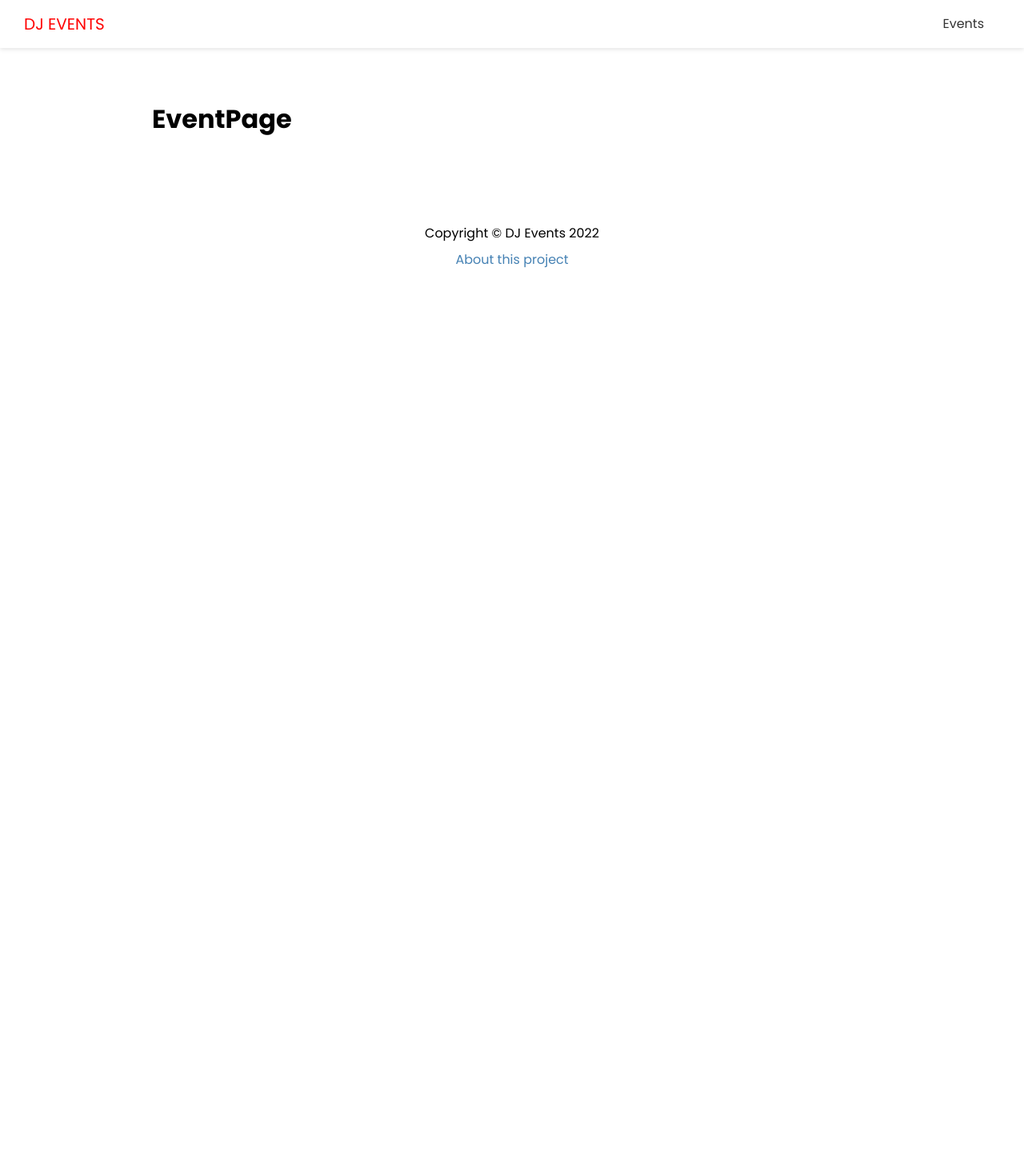
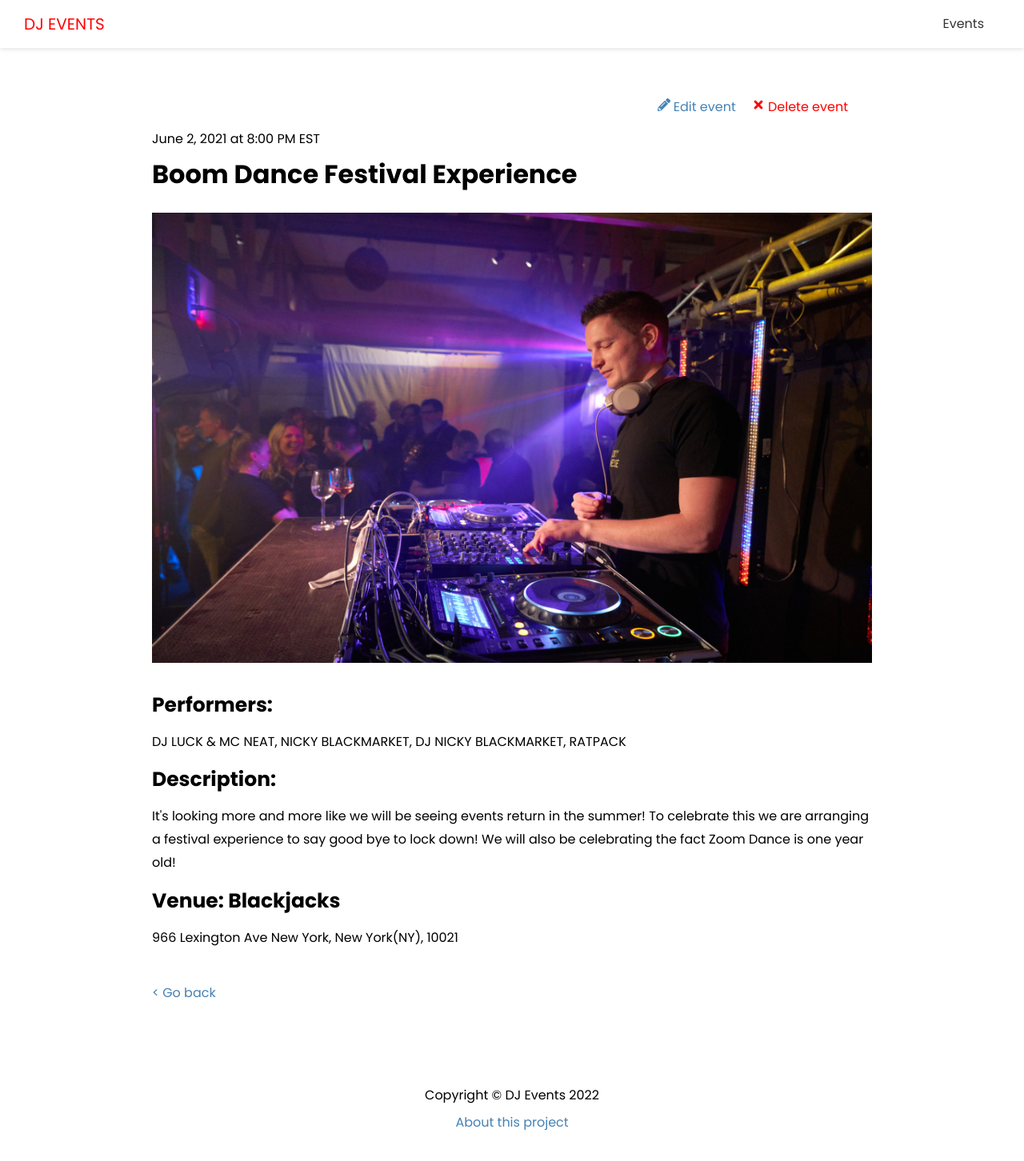
Before and after one commit to MilicTG/dj-events-frontend, a Next.js app: page /events/boom-dance-festival-experience in a window 1280 px wide. Shown: the top 1452 px of the page at 80% size. Before the commit the page ends 800 px from the top, so only its background shows below. Built offline with nearby package versions, Linux system fonts and the light colour scheme; no server answers.

Commit message:
Event single

```diff
--- a/pages/events/[slug].js
+++ b/pages/events/[slug].js
@@ -1,12 +1,66 @@
 import React from "react";
 import Layout from "@/components/Layout";
+import Link from "next/link";
+import Image from "next/image";
+import { FaPencilAlt, FaTimes } from "react-icons/fa";
+import { API_URL } from "@/config/index";
+import styles from "@/styles/Event.module.css";
 
-function EventPage() {
+function EventPage({ event }) {
+  const deleteEvent = (e) => {};
+
   return (
     <Layout>
-      <h1>EventPage</h1>
+      <div className={styles.event}>
+        <div className={styles.controls}>
+          <Link href={`/events/edit/${event.id}`}>
+            <a>
+              <FaPencilAlt /> Edit event
+            </a>
+          </Link>
+          <a href="#" className={styles.delete} onClick={deleteEvent}>
+            <FaTimes /> Delete event
+          </a>
+        </div>
+
+        <span>
+          {event.date} at {event.time}
+        </span>
+
+        <h1>{event.name}</h1>
+
+        {event.image && (
+          <div className={styles.image}>
+            <Image src={event.image} width={960} height={600} alt="" />
+          </div>
+        )}
+
+        <h3>Performers:</h3>
+        <p>{event.performers}</p>
+
+        <h3>Description:</h3>
+        <p>{event.description}</p>
+
+        <h3>Venue: {event.venue}</h3>
+        <p>{event.address}</p>
+
+        <Link href="/events">
+          <a className={styles.back}>{"<"} Go back</a>
+        </Link>
+      </div>
     </Layout>
   );
 }
 
+export async function getServerSideProps({ query: { slug } }) {
+  const res = await fetch(`${API_URL}/api/events/${slug}`);
+  const events = await res.json();
+
+  return {
+    props: {
+      event: events[0],
+    },
+  };
+}
+
 export default EventPage;
--- /dev/null
+++ b/styles/Event.module.css
@@ -0,0 +1,32 @@
+.event {
+  position: relative;
+  padding-top: 40px;
+}
+
+.event h3 {
+  font-size: 25px;
+}
+
+.event p {
+  margin: 10px 0;
+}
+
+.image {
+  margin-bottom: 20px;
+}
+
+.controls {
+  position: absolute;
+  right: 30px;
+  top: 0;
+}
+
+.delete {
+  margin-left: 20px;
+  color: red;
+}
+
+.back {
+  display: block;
+  margin-top: 40px;
+}
```
